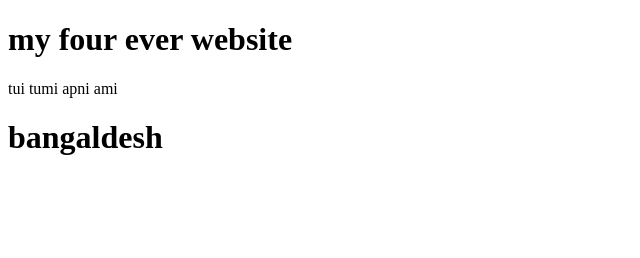
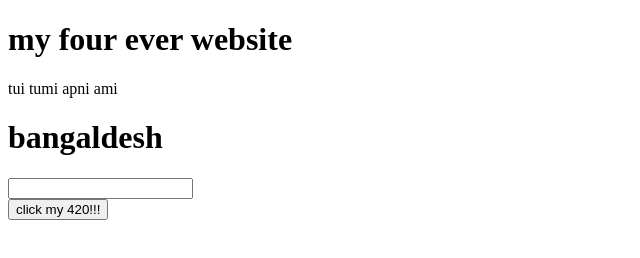
Before and after one commit to Hossainshawon/My-four-website, a plain HTML site: page index.html in a window 1280 px wide. Shown: the whole page, without its empty margins (0-640 px from the left). Drawn offline with Linux system fonts and the light colour scheme.

Commit message:
addeding button

```diff
--- a/index.html
+++ b/index.html
@@ -10,5 +10,8 @@
     <h1>my four ever website</h1>
     <p>tui tumi apni ami</p>
     <h1>bangaldesh</h1>
+    <input type="text">
+    <br>
+    <button>click my 420!!!</button>
 </body>
 </html>
```
